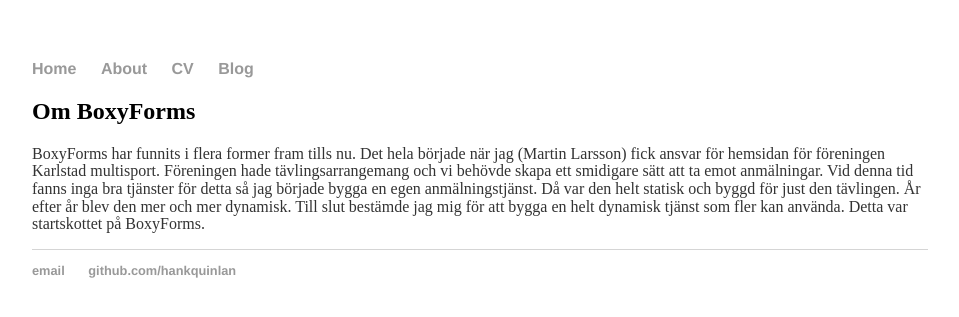
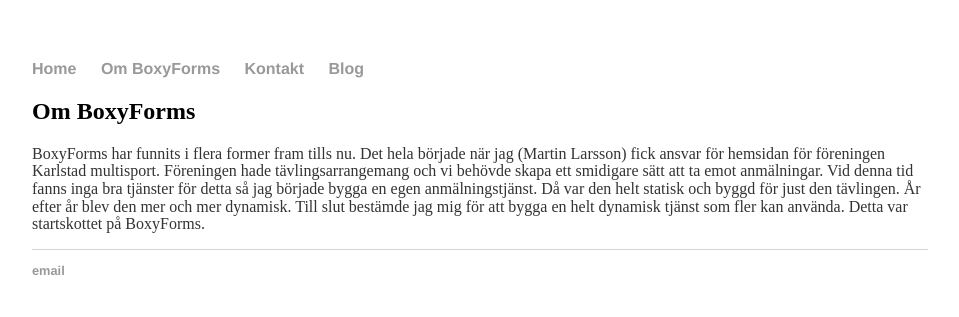
Before and after one commit to martindlarsson/martindlarsson.github.io, a Jekyll site: the page built from about.md, in a window 1280 px wide. Shown: the top 317 px of the page, without its empty margins (160-1119 px from the left). Built offline with Jekyll 4.4.1, drawn with Linux system fonts in a browser that asks for light colours.

Commit message:
Update default.html

```diff
--- a/_layouts/default.html
+++ b/_layouts/default.html
@@ -9,8 +9,8 @@
 			<nav>
 	    		<ul>
 	        		<li><a href="/">Home</a></li>
-		        	<li><a href="/about">About</a></li>
-	        		<li><a href="/cv">CV</a></li>
+		        	<li><a href="/about">Om BoxyForms</a></li>
+	        		<li><a href="/cv">Kontakt</a></li>
 	        		<li><a href="/blog">Blog</a></li>
 	    		</ul>
 			</nav>
@@ -21,8 +21,7 @@
 			</div><!-- /.container -->
 			<footer>
 	    		<ul>
-	        		<li><a href="mailto:hankquinlanhub@gmail.com">email</a></li>
-	        		<li><a href="https://github.com/hankquinlan">github.com/hankquinlan</a></li>
+	        		<li><a href="mailto:info@boxyforms.se">email</a></li>
 				</ul>
 			</footer>
 		</body>
```
